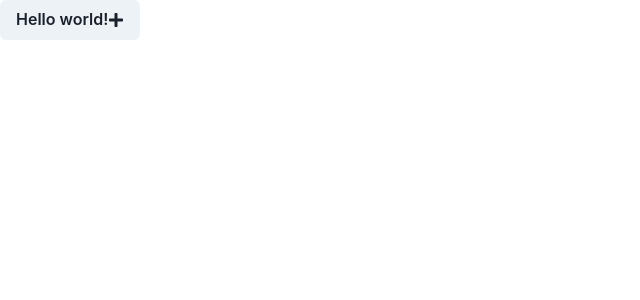
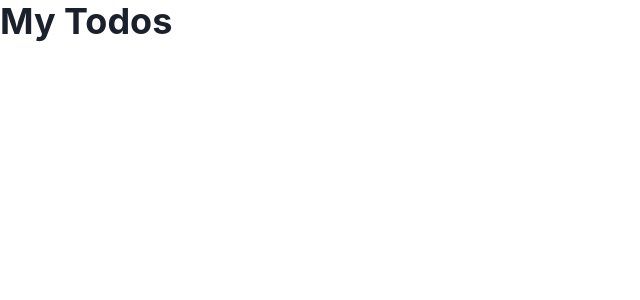
Before and after one commit to GPT-Engineer-App-Dev/clear-todo, a React (Vite) app: page / in a window 1280 px wide. Shown: the top 300 px of the page, without its empty margins (0-640 px from the left). Built offline with nearby package versions, Linux system fonts and the light colour scheme.

Commit message:
Updated the `Index` component to display a heading "My Todos" and an empty list below it using Chakra UI components like `VStack`, `HStack`, `Heading`, and `List`.

```diff
--- a/src/pages/Index.jsx
+++ b/src/pages/Index.jsx
@@ -1,15 +1,18 @@
 // Complete the Index page component here
 // Use chakra-ui
-import { Button } from "@chakra-ui/react"; // example
-import { FaPlus } from "react-icons/fa"; // example - use react-icons/fa for icons
+import { VStack, HStack, Heading, List } from "@chakra-ui/react";
 
 const Index = () => {
-  // TODO: Create the website here!
   return (
-    <Button>
-      Hello world! <FaPlus />
-    </Button>
-  ); // example
+    <VStack spacing={4} align="stretch">
+      <HStack>
+        <Heading as="h1" size="xl">
+          My Todos
+        </Heading>
+      </HStack>
+      <List spacing={3}></List>
+    </VStack>
+  );
 };
 
 export default Index;
```
